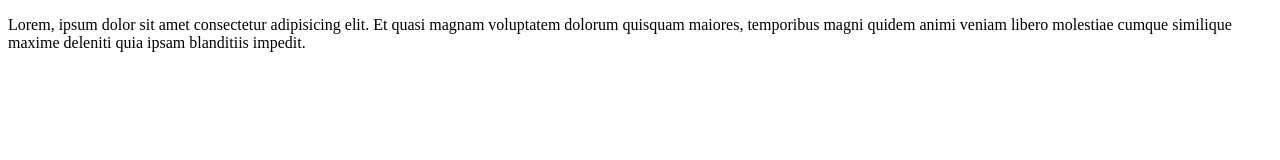
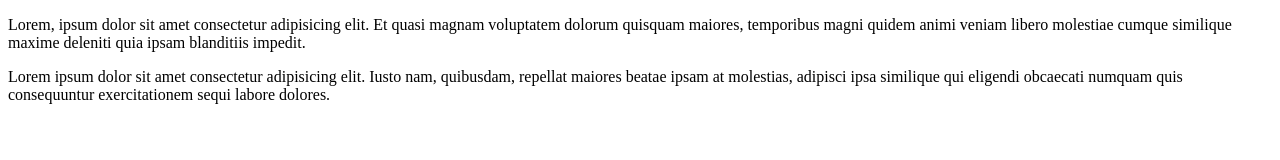
Before and after one commit to lmpalmera04/pruebaciclo3UTP, a plain HTML site: page index.html in a window 1280 px wide. Drawn offline with Linux system fonts and the light colour scheme.

Commit message:
Commit segundo

```diff
--- a/index.html
+++ b/index.html
@@ -8,5 +8,9 @@
 </head>
 <body>
     <p>Lorem, ipsum dolor sit amet consectetur adipisicing elit. Et quasi magnam voluptatem dolorum quisquam maiores, temporibus magni quidem animi veniam libero molestiae cumque similique maxime deleniti quia ipsam blanditiis impedit.</p>
+    <div>
+        <p>Lorem ipsum dolor sit amet consectetur adipisicing elit. Iusto nam, quibusdam, repellat maiores beatae ipsam at molestias, adipisci ipsa similique qui eligendi obcaecati numquam quis consequuntur exercitationem sequi labore dolores.</p>
+    </div>
+
 </body>
 </html>
```
